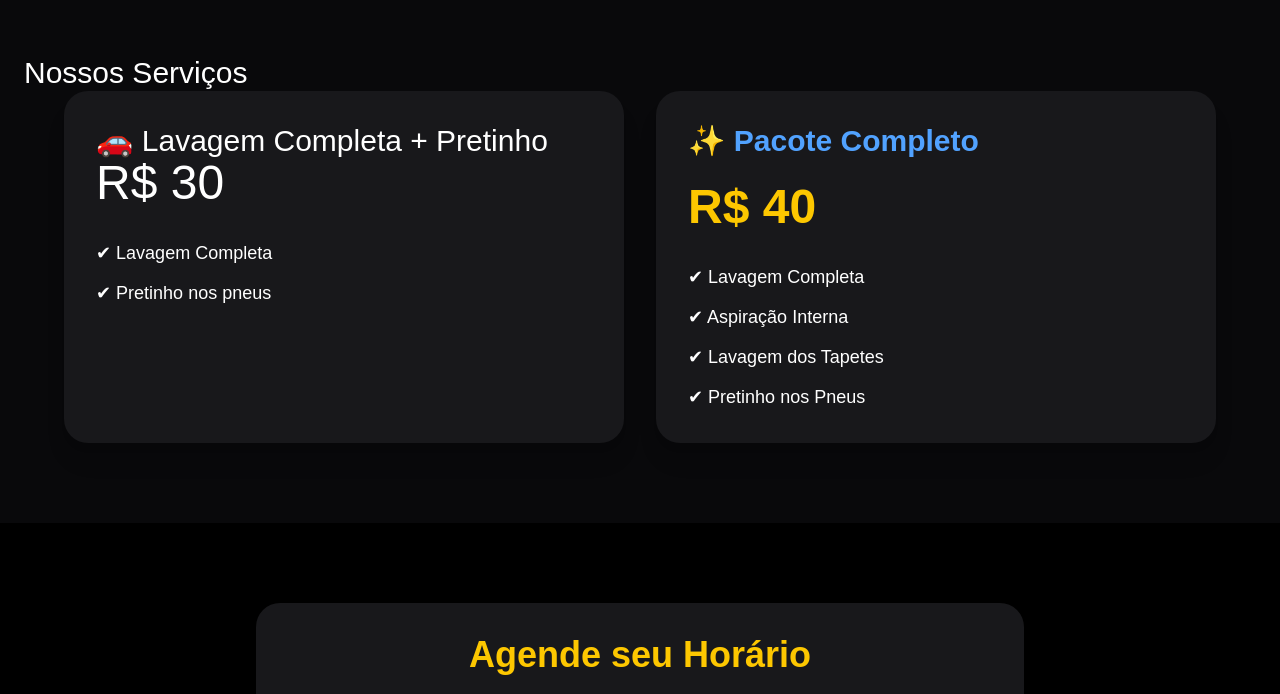
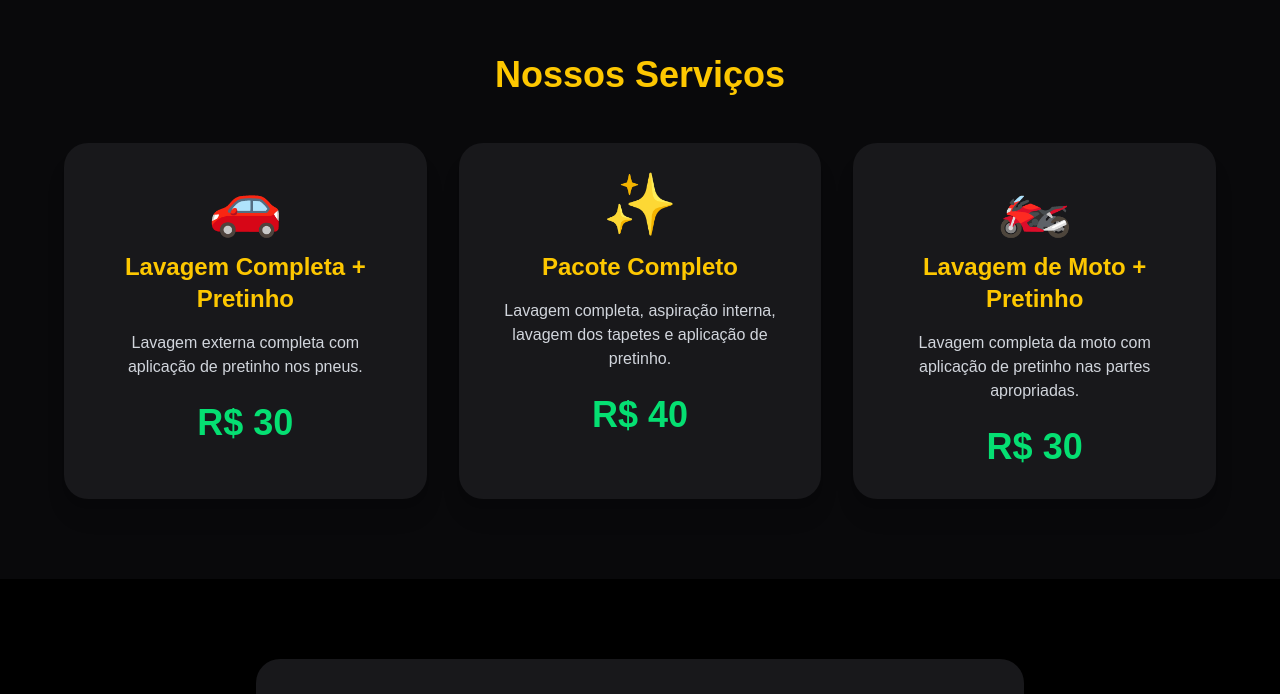
Before and after one commit to yurisilva7777/lava-jato-do-yuri, a Next.js app: page / in a window 1280 px wide. Shown: the part 817-1511 px from the top of the page. Built offline with nearby package versions, Linux system fonts and the light colour scheme.

Commit message:
Adiciona serviço de lavagem de moto

```diff
--- a/components/Schedule.tsx
+++ b/components/Schedule.tsx
@@ -120,11 +120,17 @@ export default function Schedule() {
   className="w-full p-4 rounded-xl bg-zinc-800"
 >
   <option value="">Escolha um serviço</option>
+
   <option value="Lavagem Completa + Pretinho">
-              Lavagem Completa + Pretinho - R$30
+    🚗 Lavagem Completa + Pretinho - R$30
   </option>
+
   <option value="Pacote Completo">
-              Pacote Completo - R$40
+    ✨ Pacote Completo - R$40
+  </option>
+
+  <option value="Lavagem de Moto + Pretinho">
+    🏍️ Lavagem de Moto + Pretinho - R$30
   </option>
 </select>
 
--- a/components/Services.tsx
+++ b/components/Services.tsx
@@ -4,60 +4,69 @@ export default function Services() {
       id="servicos"
       className="bg-zinc-950 text-white py-20 px-6"
     >
-      <h2 className="text-2xl md:text-3xl">
+      <div className="max-w-6xl mx-auto">
+
+        <h2 className="text-4xl font-bold text-center text-yellow-400 mb-12">
           Nossos Serviços
         </h2>
 
-      <div className="grid md:grid-cols-2 gap-8 max-w-6xl mx-auto">
+        <div className="grid md:grid-cols-3 gap-8">
 
-        {/* Card 1 */}
+          {/* Serviço 1 */}
           <div className="bg-zinc-900 rounded-3xl p-8 shadow-xl hover:scale-105 transition">
+            <div className="text-6xl text-center mb-4">🚗</div>
 
-          <h3 className="text-2xl md:text-3xl">
-            🚗 Lavagem Completa + Pretinho
+            <h3 className="text-2xl font-bold text-center text-yellow-400">
+              Lavagem Completa + Pretinho
             </h3>
 
-          <p className="text-4xl md:text-5xl">
+            <p className="text-center text-gray-300 mt-4">
+              Lavagem externa completa com aplicação de pretinho nos pneus.
+            </p>
+
+            <p className="text-center text-4xl font-bold text-green-400 mt-6">
               R$ 30
             </p>
-
-          <ul className="mt-8 space-y-3 text-lg">
-
-            <li>✔ Lavagem Completa</li>
-
-            <li>✔ Pretinho nos pneus</li>
-
-          </ul>
-
           </div>
 
-        {/* Card 2 */}
+          {/* Serviço 2 */}
           <div className="bg-zinc-900 rounded-3xl p-8 shadow-xl hover:scale-105 transition">
+            <div className="text-6xl text-center mb-4">✨</div>
 
-          <h3 className="text-3xl font-bold text-blue-400">
-            ✨ Pacote Completo
+            <h3 className="text-2xl font-bold text-center text-yellow-400">
+              Pacote Completo
             </h3>
 
-          <p className="text-5xl font-bold mt-6 text-yellow-400">
+            <p className="text-center text-gray-300 mt-4">
+              Lavagem completa, aspiração interna, lavagem dos tapetes e
+              aplicação de pretinho.
+            </p>
+
+            <p className="text-center text-4xl font-bold text-green-400 mt-6">
               R$ 40
             </p>
+          </div>
 
-          <ul className="mt-8 space-y-3 text-lg">
+          {/* Serviço 3 */}
+          <div className="bg-zinc-900 rounded-3xl p-8 shadow-xl hover:scale-105 transition">
+            <div className="text-6xl text-center mb-4">🏍️</div>
 
-            <li>✔ Lavagem Completa</li>
+            <h3 className="text-2xl font-bold text-center text-yellow-400">
+              Lavagem de Moto + Pretinho
+            </h3>
 
-            <li>✔ Aspiração Interna</li>
+            <p className="text-center text-gray-300 mt-4">
+              Lavagem completa da moto com aplicação de pretinho nas partes
+              apropriadas.
+            </p>
 
-            <li>✔ Lavagem dos Tapetes</li>
-
-            <li>✔ Pretinho nos Pneus</li>
-
-          </ul>
-
+            <p className="text-center text-4xl font-bold text-green-400 mt-6">
+              R$ 30
+            </p>
           </div>
 
         </div>
-
+      </div>
     </section>
   );
 }
```
Lines whose indentation alone changed are shown as unchanged.
